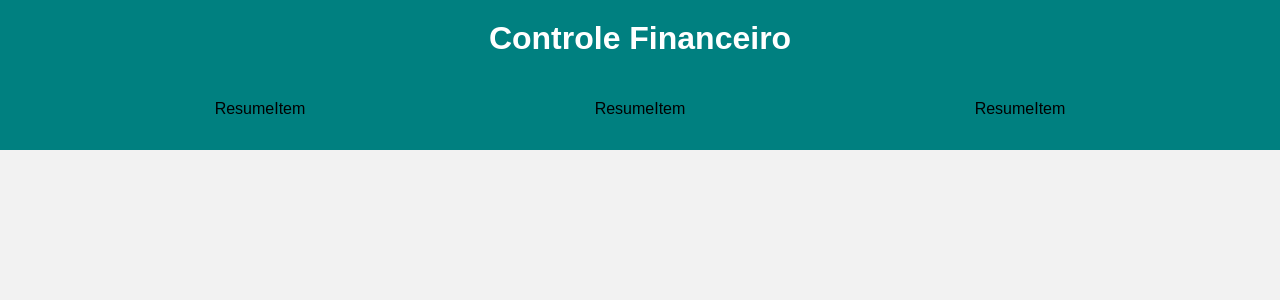
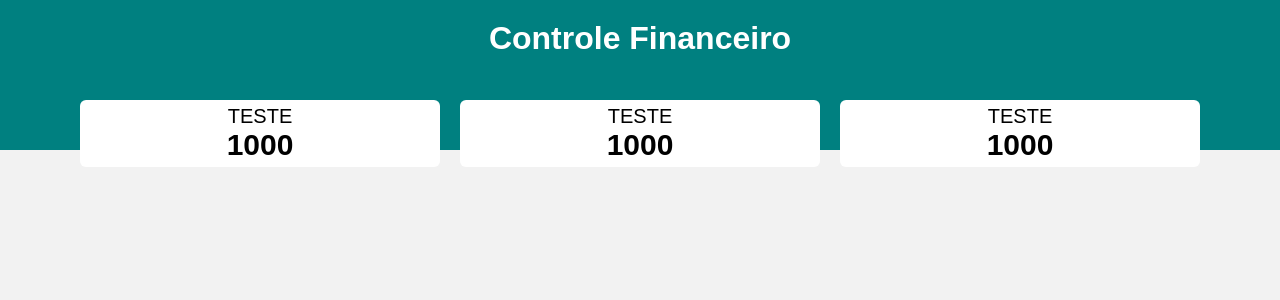
Before and after one commit to danieldagerom/controle-financeiro, a React (Create React App) app: page / in a window 1280 px wide. Shown: the top 300 px of the page. Built offline with nearby package versions, Linux system fonts and the light colour scheme.

Commit message:
Cria cards de resumo, icones e estilos

```diff
--- a/src/components/Resume/index.js
+++ b/src/components/Resume/index.js
@@ -2,12 +2,18 @@
 import * as C from "./styles";
 import ResumeItem from "../ResumeItem";
 
+import {
+    FaRegArrowAltCircleUp,
+    FaRegArrowAltCircleDown,
+    FaDollarSign,
+} from "react-icons/fa";
+
 const Resume = () => {
   return (
     <C.Container>
-      <ResumeItem />
-      <ResumeItem />
-      <ResumeItem />
+      <ResumeItem title="Entradas" icon={FaRegArrowAltCircleUp}/>
+      <ResumeItem title="Saídas" icon={FaRegArrowAltCircleDown}/>
+      <ResumeItem title="Total" icon={FaDollarSign}/>
     </C.Container>
   );
 };
--- a/src/components/ResumeItem/index.js
+++ b/src/components/ResumeItem/index.js
@@ -1,7 +1,15 @@
 import React from "react";
+import * as C from "./styles";
 
 const ResumeItem = () => {
-  return <div>ResumeItem</div>;
+  return (
+    <C.Container>
+      <C.Header>
+        <C.HeaderTitle>TESTE</C.HeaderTitle>
+      </C.Header>
+      <C.Total>1000</C.Total>
+    </C.Container>
+  );
 };
 
 export default ResumeItem;
--- a/src/components/ResumeItem/styles.js
+++ b/src/components/ResumeItem/styles.js
@@ -0,0 +1,49 @@
+import styled from "styled-components";
+
+export const Container = styled.div`
+  display: flex;
+  flex-direction: column;
+  align-items: center;
+  background-color: #fff;
+  border-radius: 6px;
+  padding: 5px 15px;
+  width: 30%;
+
+  @media (max-width: 750px) {
+    width: 20%;
+
+    p {
+      font-size: 12px;
+    }
+
+    span {
+      font-size: 20px;
+    }
+
+    svg {
+      display: none;
+    }
+  }
+`;
+
+export const Header = styled.header`
+    display: flex;
+    align-items: center;
+    justify-content: space-around;
+    width: 100%;
+    gap: 10px;
+
+    svg {
+        width: 25px;
+        height: 25px;
+    }
+`;
+
+export const HeaderTitle = styled.p`
+    font-size: 20px;
+`;
+
+export const Total = styled.span`
+    font-size: 30px;
+    font-weight: bold;
+`;
```
